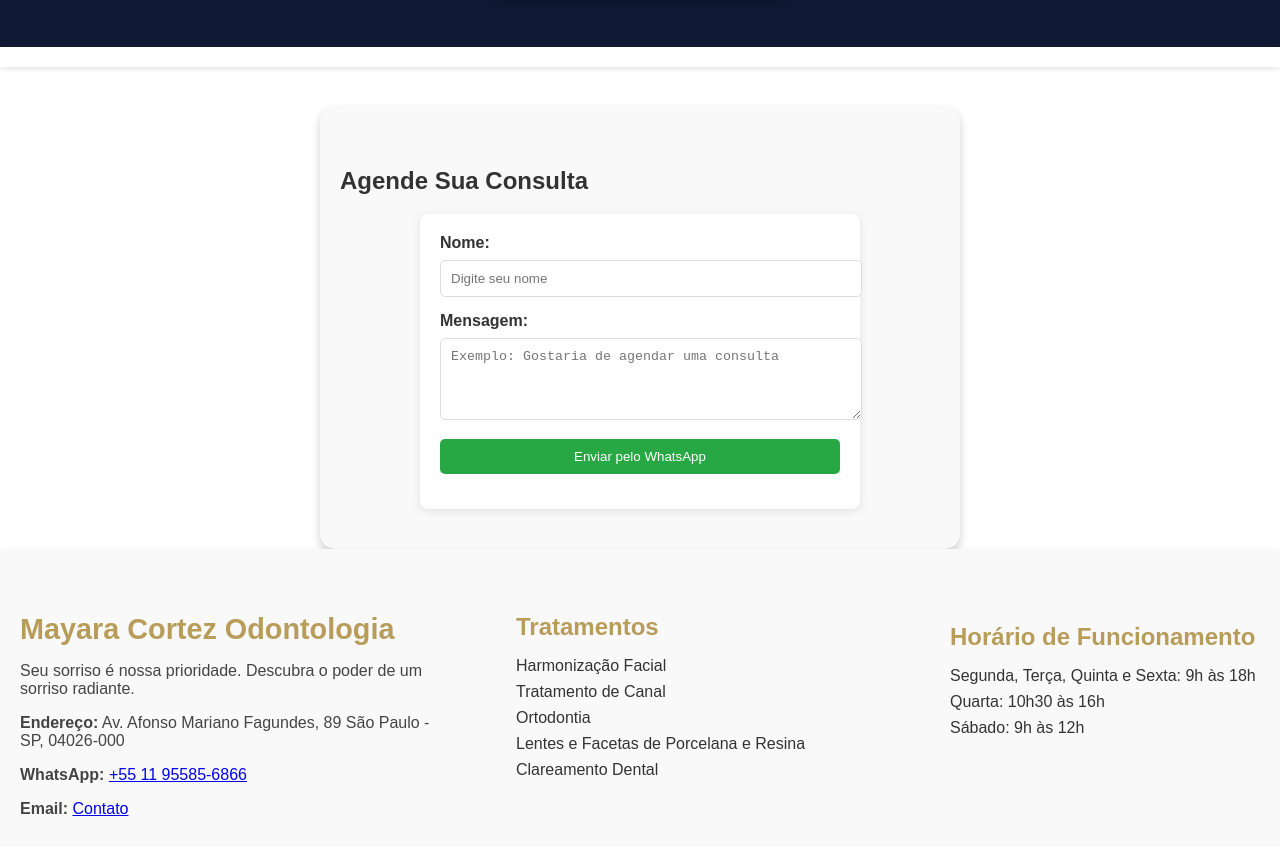
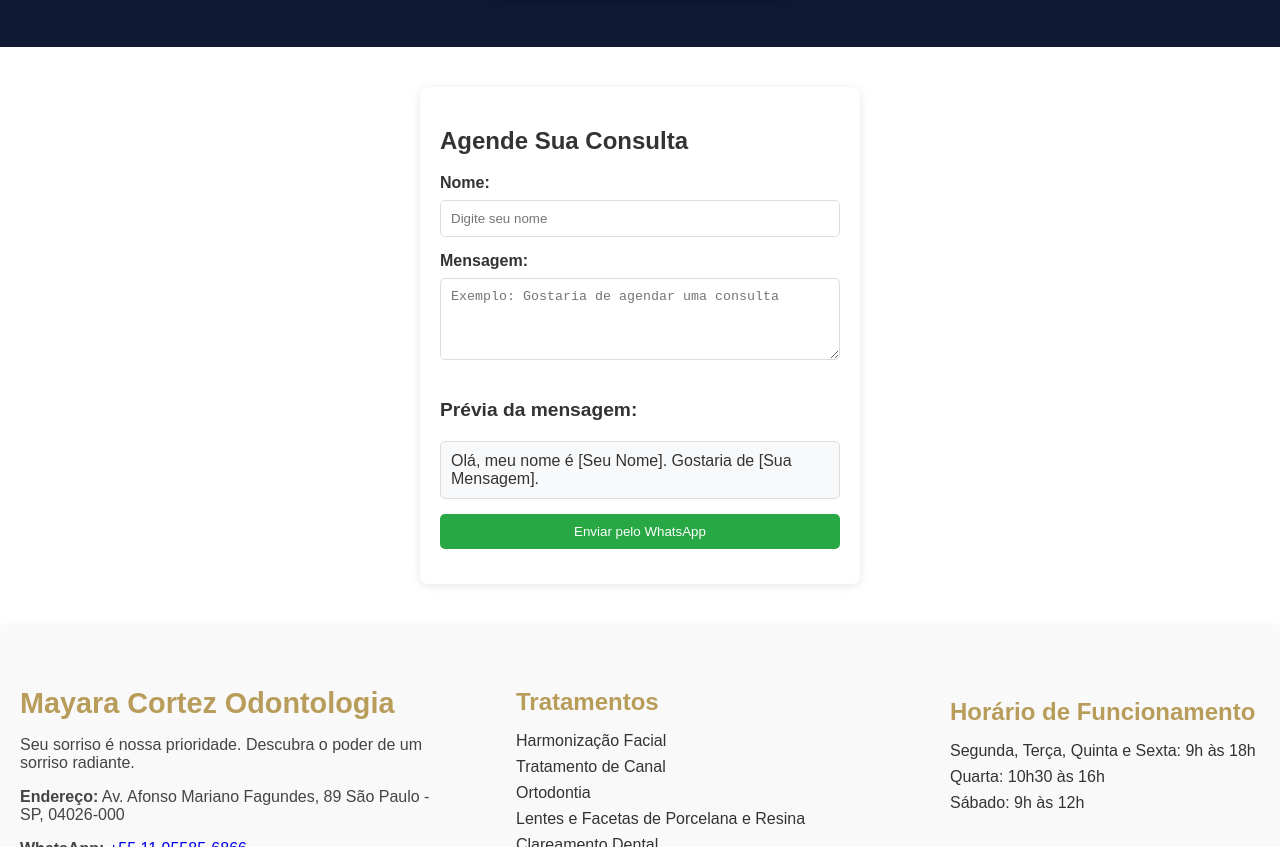
Before and after one commit to GabrielRyuu/Site-Dra-Mayara, a plain HTML site: page index.html in a window 1280 px wide. Shown: the part 2030-2877 px from the top of the page. Drawn offline with Linux system fonts and the light colour scheme.

Commit message:
Update index.html

```diff
--- a/index.html
+++ b/index.html
@@ -241,16 +241,19 @@
         <meta charset="UTF-8">
         <meta name="viewport" content="width=device-width, initial-scale=1.0">
         <title>Meu Projeto</title>
+        <!DOCTYPE html>
+        <html lang="en">
+        <head>
+            <meta charset="UTF-8">
+            <meta name="viewport" content="width=device-width, initial-scale=1.0">
+            <title>Meu Projeto</title>
             <style>
                 /* Estilos do formulário para WhatsApp */
                 .form-container {
-                margin-top: 40px;
-            }
-            .form-container form {
+                    margin: 40px auto;
                     max-width: 400px;
-                margin: auto;
+                    padding: 20px;
                     background: white;
-                padding: 20px;
                     border-radius: 8px;
                     box-shadow: 0 2px 10px rgba(0, 0, 0, 0.1);
                 }
@@ -267,6 +270,7 @@
                     padding: 10px;
                     border: 1px solid #ddd;
                     border-radius: 5px;
+                    box-sizing: border-box; /* Evita problemas de largura */
                 }
                 .form-container button {
                     background-color: #28a745;
@@ -277,16 +281,16 @@
                 .form-container button:hover {
                     background-color: #218838;
                 }
+                #previewMessage {
+                    background: #f8f9fa;
+                    padding: 10px;
+                    border: 1px solid #ddd;
+                    border-radius: 5px;
+                    margin-bottom: 15px;
+                }
             </style>
         </head>
         <body>
-        <header>
-            <div id="menu-toggle"></div>
-            <nav id="nav-menu" class="nav-menu">
-                <!-- Itens do menu -->
-            </nav>
-        </header>
-
             <main>
                 <section class="form-container">
                     <h1>Agende Sua Consulta</h1>
@@ -295,7 +299,12 @@
                         <input type="text" id="name" placeholder="Digite seu nome" required>
 
                         <label for="message">Mensagem:</label>
-                    <textarea id="message" rows="4" placeholder="Exemplo: Gostaria de agendar uma consulta" required></textarea>
+                        <textarea id="message" rows="4" placeholder="Exemplo: Gostaria de agendar uma consulta" oninput="updatePreview()" required></textarea>
+
+                        <p><strong>Prévia da mensagem:</strong></p>
+                        <div id="previewMessage">
+                            Olá, meu nome é <span id="previewName">[Seu Nome]</span>. Gostaria de <span id="previewContent">[Sua Mensagem]</span>.
+                        </div>
 
                         <button type="submit">Enviar pelo WhatsApp</button>
                     </form>
@@ -318,6 +327,15 @@
                         const whatsappURL = `https://api.whatsapp.com/message/X4F6WOIUNWMDH1?autoload=1&app_absent=0&text=Olá,%20meu%20nome%20é%20${name}.%20${message}`;
                         window.open(whatsappURL, '_blank');
                     });
+
+                    // Atualiza a prévia em tempo real
+                    function updatePreview() {
+                        const name = document.getElementById('name').value.trim() || '[Seu Nome]';
+                        const message = document.getElementById('message').value.trim() || '[Sua Mensagem]';
+
+                        document.getElementById('previewName').textContent = name;
+                        document.getElementById('previewContent').textContent = message;
+                    }
                 </script>
             </main>
         </body>
```
Lines whose indentation alone changed are shown as unchanged.
